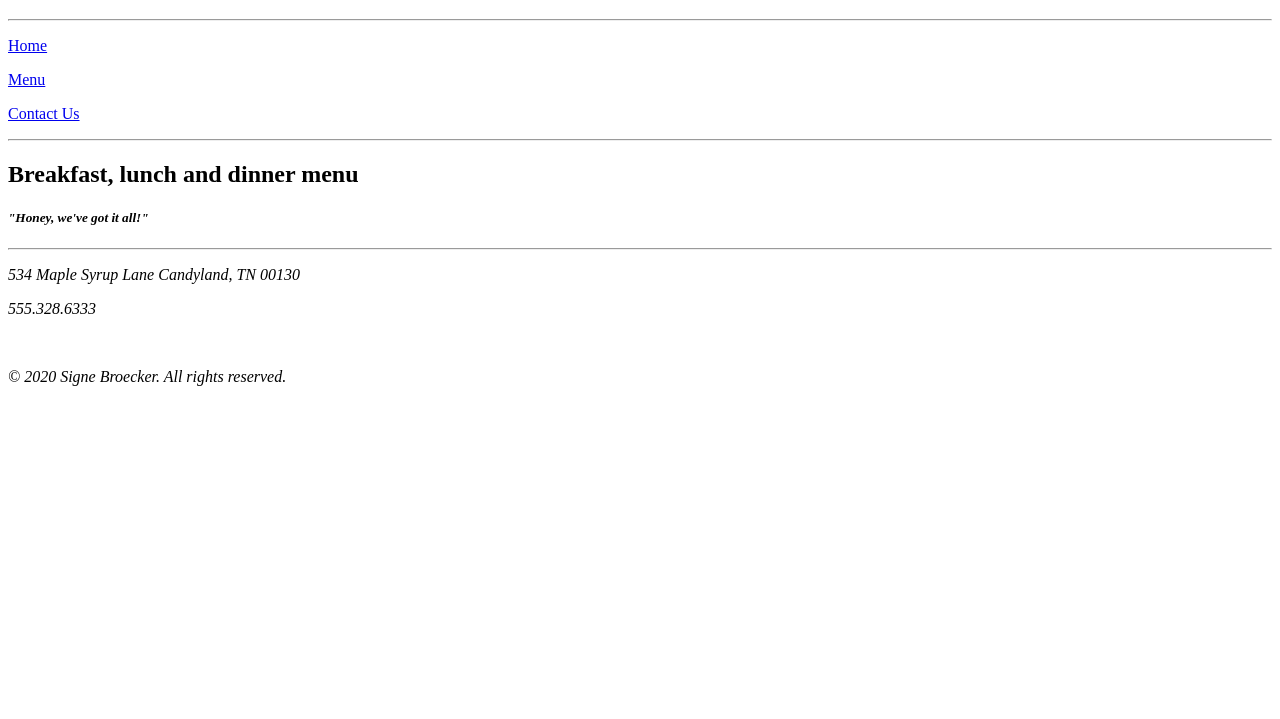
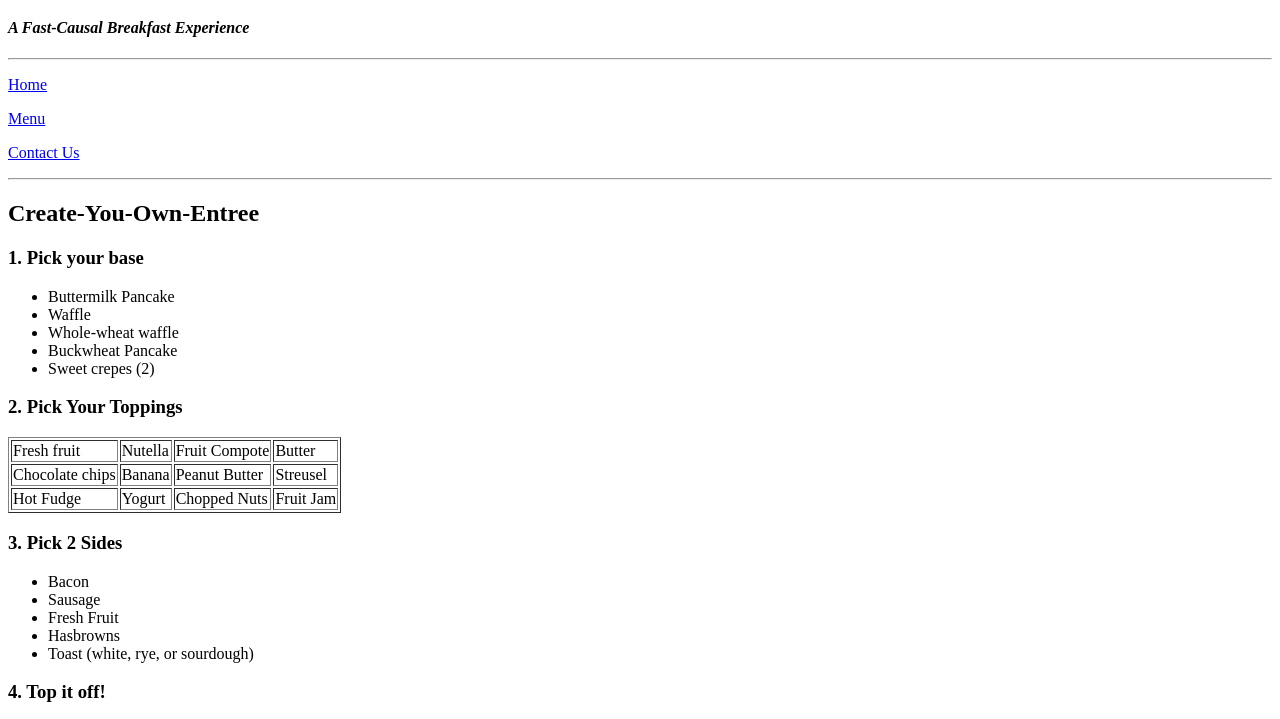
Before and after one commit to sjbroec/dev10-intro, a plain HTML site: page Restaurant Project/menu.html in a window 1280 px wide. Shown: the part 61-780 px from the top of the page. Drawn offline with Linux system fonts and the light colour scheme.

Commit message:
Restaurant Site phase one complete

```diff
--- a/Restaurant Project/menu.html
+++ b/Restaurant Project/menu.html
@@ -1,7 +1,7 @@
 <!DOCTYPE html>
 <!--
   Name: Signe Broecker
-  Date created: 01.17.2020
+  Date created: 01.18.2020
   Most recent revision: 01.17.2020
 -->
 
@@ -13,6 +13,7 @@
 
   <body>
     <h1>Jeffy D's Pancake Palace</h1>
+    <h4><em>A Fast-Causal Breakfast Experience</em></h4>
     <hr>
 
     <nav>
@@ -23,15 +24,58 @@
     <hr>
 
     <section>
-    <h2>Breakfast, lunch and dinner menu</h2>
-    <h5><em>"Honey, we've got it all!"<em></h5>
+    <h2>Create-You-Own-Entree</h2>
+      <h3>1. Pick your base</h3>
+        <ul>
+          <li>Buttermilk Pancake</li>
+          <li>Waffle</li>
+          <li>Whole-wheat waffle</li>
+          <li>Buckwheat Pancake</li>
+          <li>Sweet crepes (2)</li>
+        </ul>
+      <h3>2. Pick Your Toppings</h3>
+        <table border=".5">
+          <tr>
+            <td>Fresh fruit</td>
+            <td>Nutella</td>
+            <td>Fruit Compote</td>
+            <td>Butter</td>
+          </tr>
+          <tr>
+            <td>Chocolate chips</td>
+            <td>Banana</td>
+            <td>Peanut Butter</td>
+            <td>Streusel</td>
+          </tr>
+          <tr>
+            <td>Hot Fudge</td>
+            <td>Yogurt</td>
+            <td>Chopped Nuts</td>
+            <td>Fruit Jam</td>
+          </tr>
+        </table>
+      <h3>3. Pick 2 Sides</h3>
+        <ul>
+          <li>Bacon</li>
+          <li>Sausage</li>
+          <li>Fresh Fruit</li>
+          <li>Hasbrowns</li>
+          <li>Toast (white, rye, or sourdough)
+        </ul>
+      <h3>4. Top it off!</h3>
+        <ul>
+          <li>Maple Syrup (Regular or Bourbon)</li>
+          <li>Fruit Syrup (Blueberry, raspberry, mixed berry)</li>
+          <li>Fresh Whipped Cream</li>
+          <li>Powdered Sugar
+        </ul>
 
 
     <hr>
     <footer>
       <p>534 Maple Syrup Lane Candyland, TN 00130</p>
       <p>555.328.6333</p>
-      <br>
+      <hr>
       <p>&copy; 2020 Signe Broecker. All rights reserved.</p>
     </footer>
   </body>
```
Also changed, not shown: Restaurant Project/contact.html (+4 -3 lines), Restaurant Project/home.html (+12 -4 lines), Restaurant Project/images/pancake.jpg (added).
